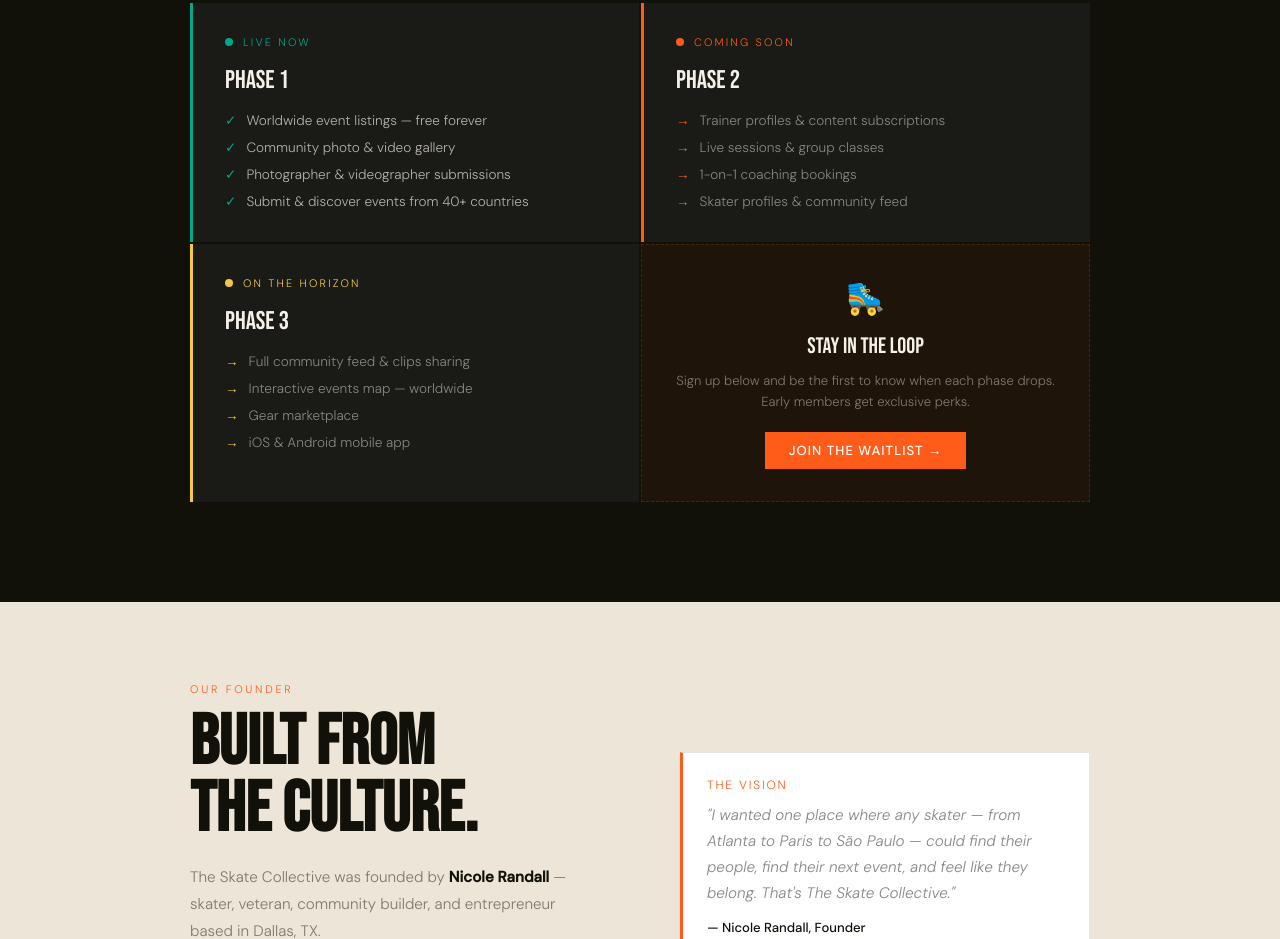
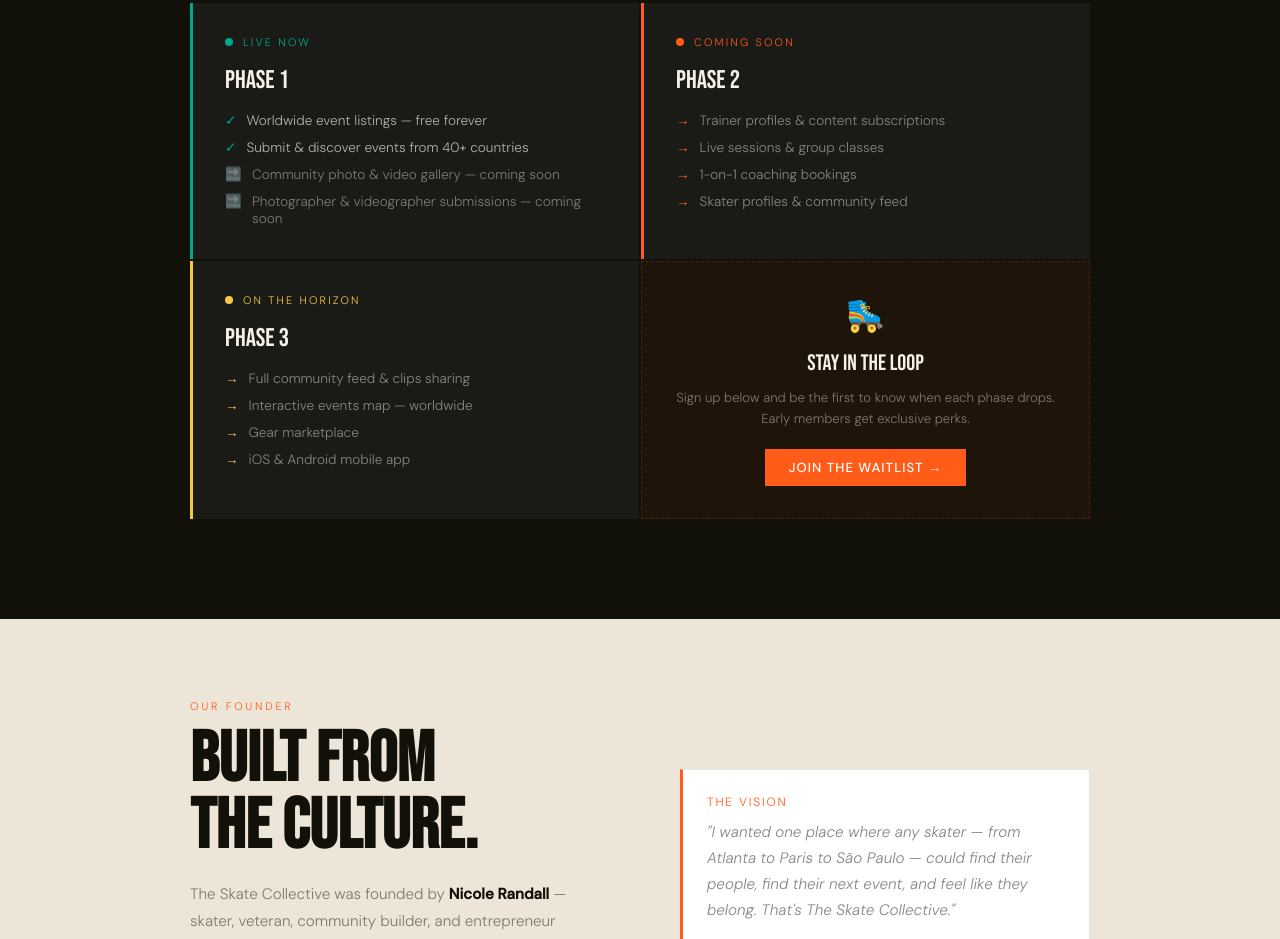
Before and after one commit to nrandall78/The-Skate-Collective, a plain HTML site: page files/index.html in a window 1280 px wide. Shown: the part 6142-7081 px from the top of the page. Drawn offline with Linux system fonts and the light colour scheme; no server answers.

Commit message:
Add files via upload

```diff
--- a/files/index.html
+++ b/files/index.html
@@ -586,13 +586,13 @@
             <span style="color:var(--teal); flex-shrink:0;">✓</span> Worldwide event listings — free forever
           </div>
           <div style="display:flex; gap:10px; font-size:0.85rem; color:rgba(245,240,232,0.7); align-items:flex-start;">
-            <span style="color:var(--teal); flex-shrink:0;">✓</span> Community photo & video gallery
+            <span style="color:var(--teal); flex-shrink:0;">✓</span> Submit &amp; discover events from 40+ countries
           </div>
-          <div style="display:flex; gap:10px; font-size:0.85rem; color:rgba(245,240,232,0.7); align-items:flex-start;">
-            <span style="color:var(--teal); flex-shrink:0;">✓</span> Photographer & videographer submissions
+          <div style="display:flex; gap:10px; font-size:0.85rem; color:rgba(245,240,232,0.45); align-items:flex-start;">
+            <span style="flex-shrink:0;">🔜</span> Community photo &amp; video gallery — coming soon
           </div>
-          <div style="display:flex; gap:10px; font-size:0.85rem; color:rgba(245,240,232,0.7); align-items:flex-start;">
-            <span style="color:var(--teal); flex-shrink:0;">✓</span> Submit & discover events from 40+ countries
+          <div style="display:flex; gap:10px; font-size:0.85rem; color:rgba(245,240,232,0.45); align-items:flex-start;">
+            <span style="flex-shrink:0;">🔜</span> Photographer &amp; videographer submissions — coming soon
           </div>
         </div>
       </div>
```
